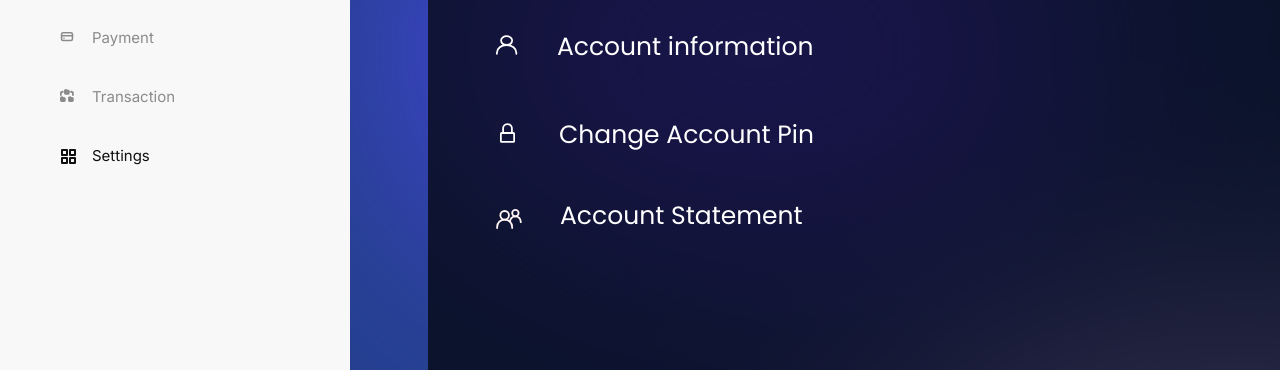
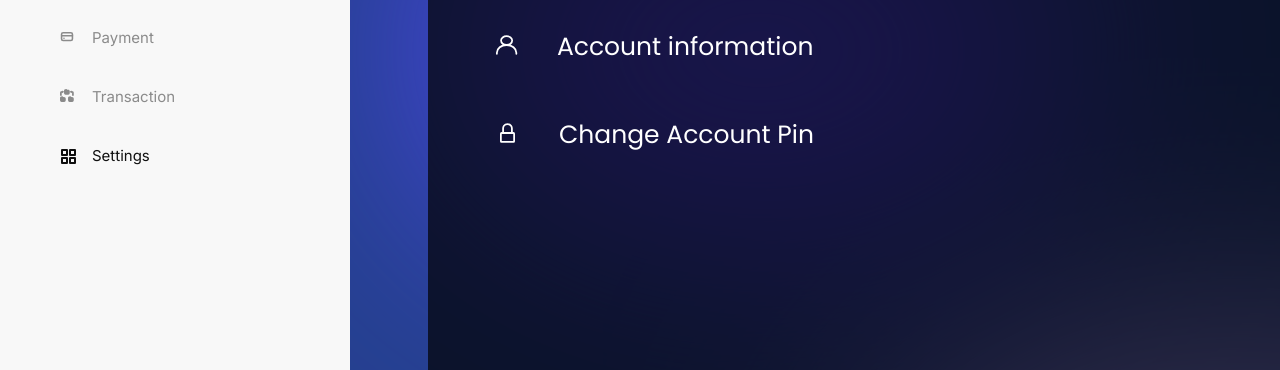
Before and after one commit to PeterJornales/FINALLIZEE, a website built with Parcel: page settings.html in a window 1280 px wide. Shown: the part 306-676 px from the top of the page. Built offline with nearby package versions, Linux system fonts and the light colour scheme.

Commit message:
Update settings.html

```diff
--- a/settings.html
+++ b/settings.html
@@ -76,12 +76,6 @@
               <div class="button1">Button</div>
               <img class="icons1" alt="" src="./public/icons1.svg" />
             </div>
-            <div class="account-statement1">Account Statement</div>
-            <img
-              class="icon-account-statement"
-              alt=""
-              src="./public/icon-account-statement.svg"
-            />
           </div>
           <div class="change-account-pin4">
             <div class="button2">
```
